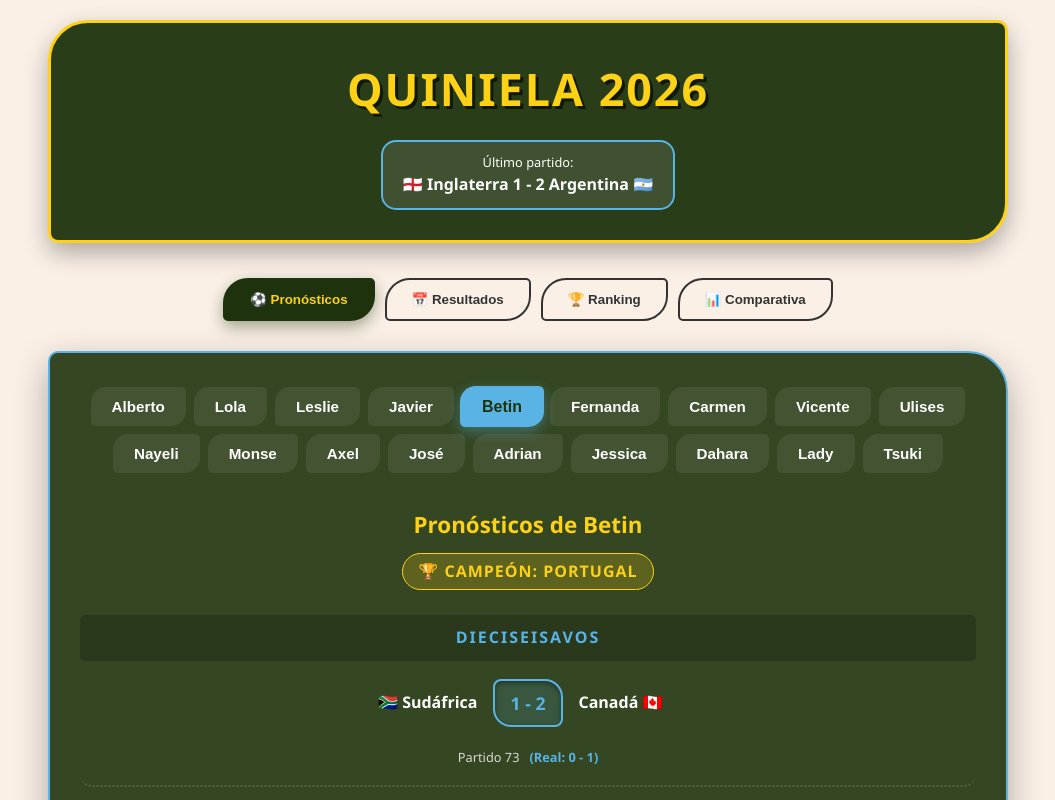
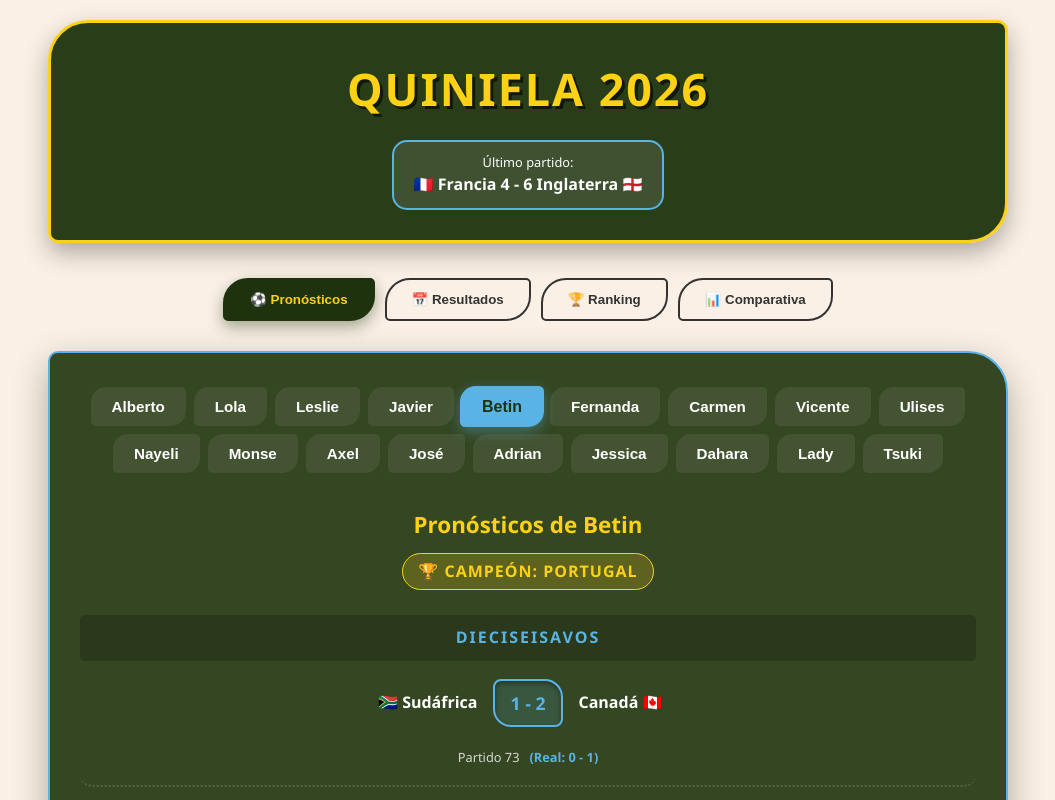
Before and after one commit to alberto88vala-dev/quiniela-mundial-2026, a React (Vite) app: page / in a window 1280 px wide. Shown: the top 800 px of the page, without its empty margins (112-1167 px from the left). Built offline with nearby package versions, Linux system fonts and the light colour scheme.

Commit message:
inglaterra

```diff
--- a/src/pages/QuinielaManual.jsx
+++ b/src/pages/QuinielaManual.jsx
@@ -36,6 +36,8 @@ export default function QuinielaManual() {
     100: { regular: "1 - 1", penales: "3 - 1" }, // G-95 vs G-96
     101: { regular: "0 - 2" }, // G-97 vs G-98
     102: { regular: "1 - 2" }, // G-99 vs G-100
+    103 : { regular: "4 - 6" }, // P-101 vs P-102
+
 
 
     };
```
